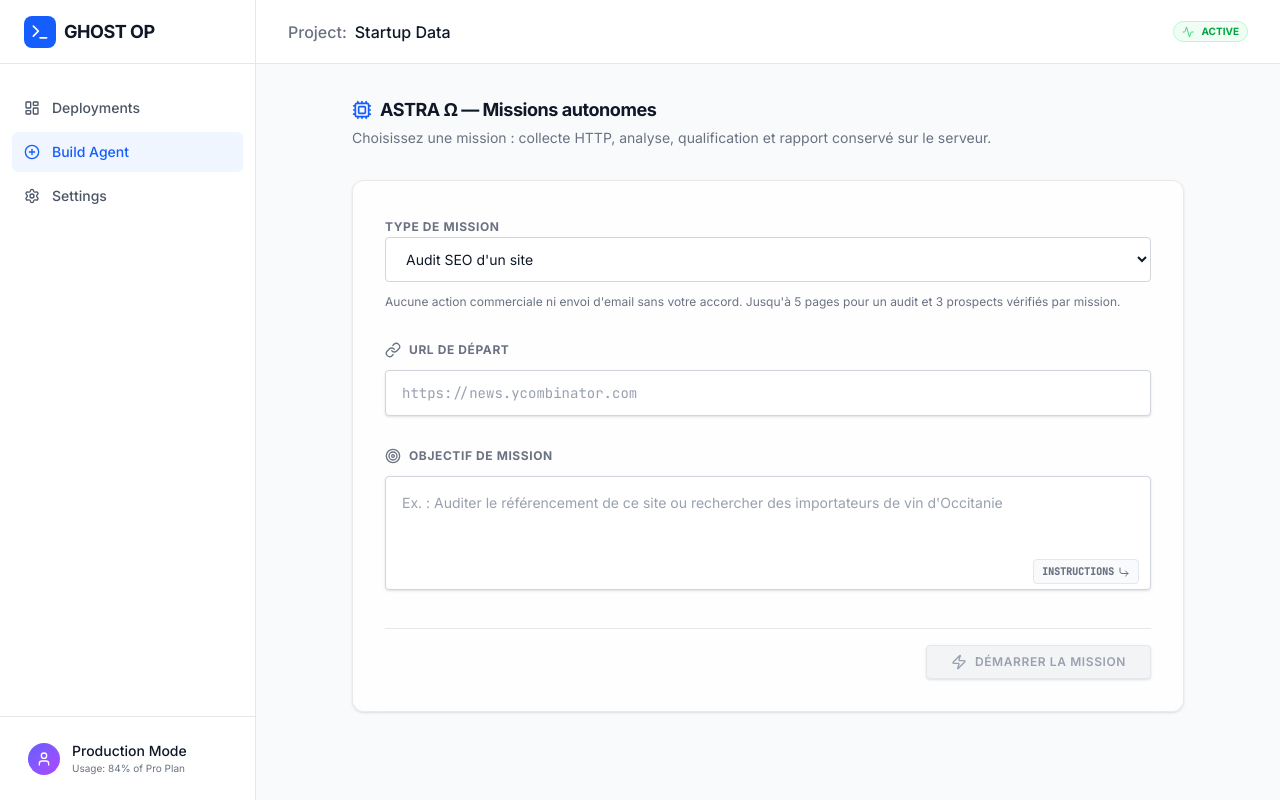
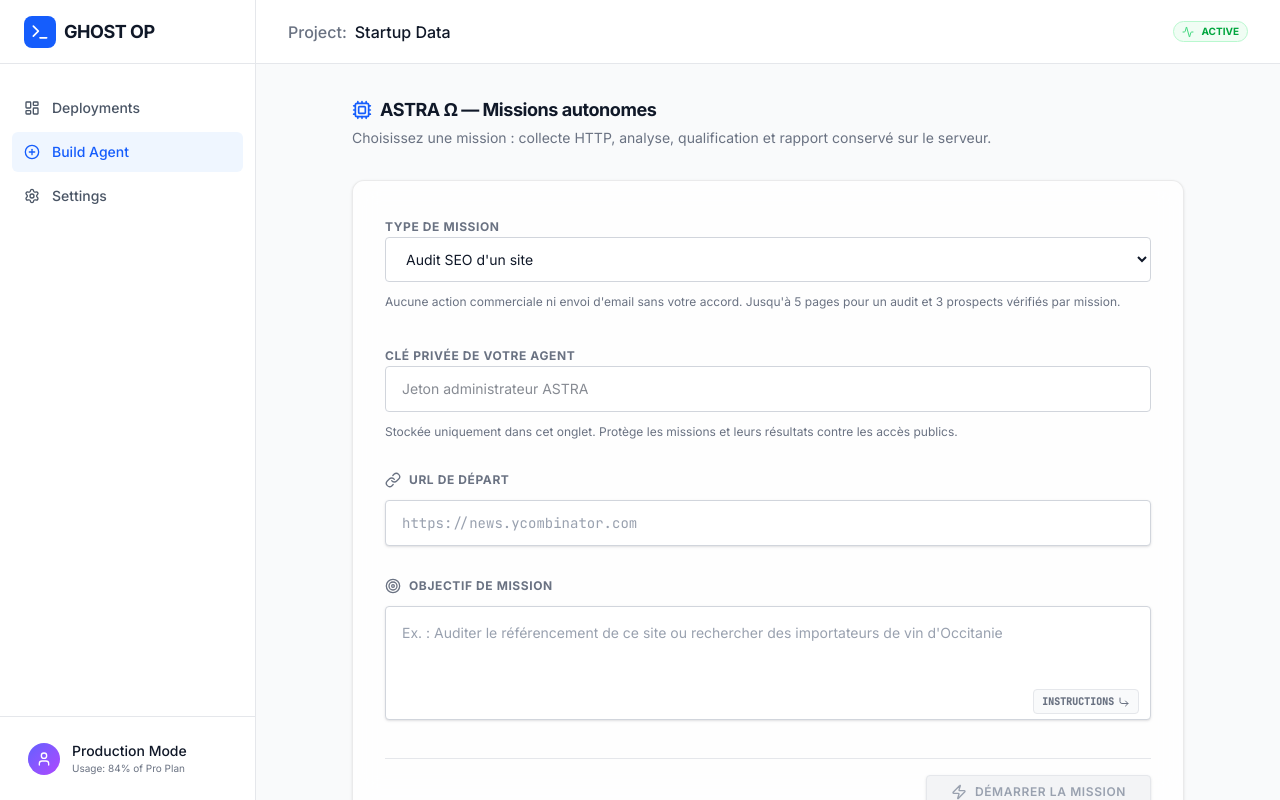
Before and after one commit to Dr-starck66/ghost-operator-ai-, a React (Vite) app: page /dashboard/build in a window 1280 px wide. Built offline with nearby package versions, Linux system fonts and the light colour scheme.

Commit message:
security(ghost): require per-tab mission token from UI, no browser bundle secret

```diff
--- a/src/pages/TaskBuilder.tsx
+++ b/src/pages/TaskBuilder.tsx
@@ -9,15 +9,17 @@ export default function TaskBuilder() {
   const [goal, setGoal] = useState('');
   const [workflow, setWorkflow] = useState<'site_audit' | 'lead_research' | 'web_research'>('site_audit');
   const [error, setError] = useState('');
+  const [token, setToken] = useState(() => sessionStorage.getItem('ghost_admin_token') || '');
   const [isSubmitting, setIsSubmitting] = useState(false);
   const navigate = useNavigate();
 
   const handleDeploy = async () => {
-    if(!url || !goal) return;
+    if(!url || !goal || !token) return;
     setIsSubmitting(true);
     setError('');
     try {
-       const res = await axios.post('/api/tasks', { url, goal, workflow });
+       sessionStorage.setItem('ghost_admin_token', token);
+       const res = await axios.post('/api/tasks', { url, goal, workflow }, { headers: { 'x-ghost-token': token } });
        navigate(`/dashboard/jobs/${res.data.taskId}`);
     } catch (e) {
        setError(axios.isAxiosError(e) ? (e.response?.data?.error || e.message) : String(e));
@@ -47,6 +49,12 @@ export default function TaskBuilder() {
           <p className="text-xs text-gray-500">Aucune action commerciale ni envoi d'email sans votre accord. Jusqu'à 5 pages pour un audit et 3 prospects vérifiés par mission.</p>
         </div>
 
+        <div className="space-y-3">
+          <label htmlFor="admin-token" className="text-xs font-bold text-gray-500 uppercase tracking-wider">Clé privée de votre agent</label>
+          <input id="admin-token" type="password" autoComplete="off" value={token} onChange={e => setToken(e.target.value)}
+            placeholder="Jeton administrateur ASTRA" className="w-full bg-white border border-gray-300 rounded px-4 py-3 text-sm" />
+          <p className="text-xs text-gray-500">Stockée uniquement dans cet onglet. Protège les missions et leurs résultats contre les accès publics.</p>
+        </div>
         {/* Entry Point */}
         <div className="space-y-3">
           <label className="text-xs font-bold text-gray-500 flex items-center gap-2 uppercase tracking-wider">
@@ -84,11 +92,11 @@ export default function TaskBuilder() {
         {/* Deploy */}
         <div className="pt-4 flex justify-end border-t border-gray-200">
           <button
-            disabled={!url || !goal || isSubmitting}
+            disabled={!url || !goal || !token || isSubmitting}
             onClick={handleDeploy}
             className={cn(
               "flex items-center gap-2 px-6 py-2 rounded text-xs font-semibold transition-colors shadow-sm uppercase tracking-wider",
-              (!url || !goal || isSubmitting)
+              (!url || !goal || !token || isSubmitting)
                 ? "bg-gray-100 text-gray-400 cursor-not-allowed border border-gray-200"
                 : "bg-blue-600 hover:bg-blue-700 text-white"
             )}
```
